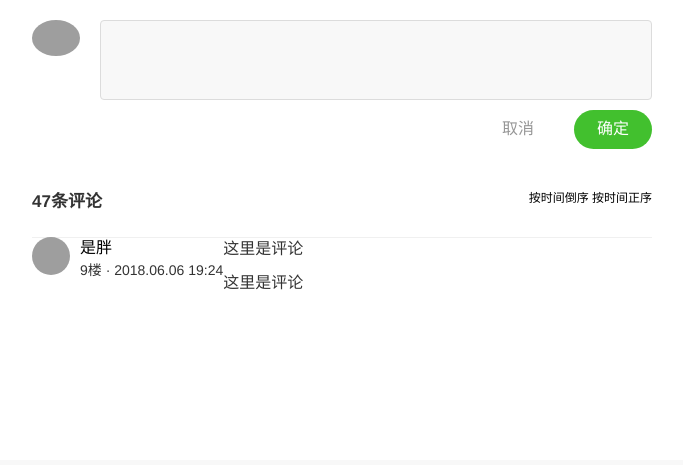
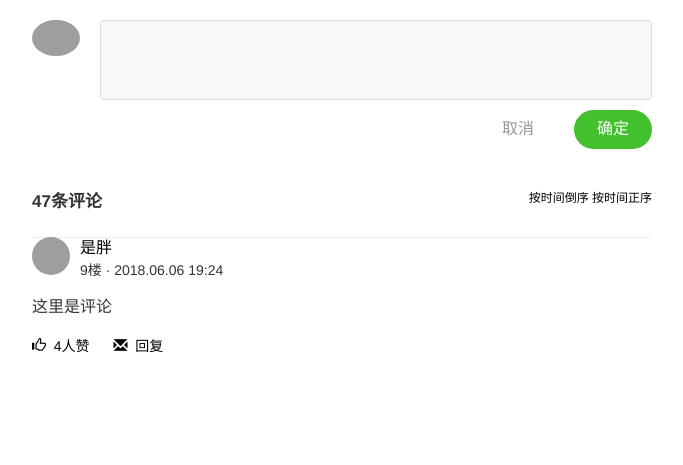
Before and after one commit to bnsuper/webapp, a Django app: template web/front/templates/front_article_detail.html in a window 1280 px wide. Shown: the part 652-1117 px from the top of the page, without its empty margins (418-1101 px from the left). Before the commit the page ends 942 px from the top, so only its background shows below. Run offline with Django 3.2, Linux system fonts and the light colour scheme; the template is opened without the code that fills it, so the values that code supplies are empty; some libraries are stand-ins or nearby versions; grey boxes are pictures that could not be loaded.

Commit message:
add comment page

```diff
--- a/web/front/static/css/front_article_detail.css
+++ b/web/front/static/css/front_article_detail.css
@@ -1,5 +1,3 @@
-
-
 .main-box{
 	margin-top:50px;
 
@@ -317,6 +315,7 @@ h1{
 	height: 38px;
 	float: left;
 	margin-right: 10px;
+	margin-bottom: 10px;
 }
 
 .comment-author-info{
@@ -336,11 +335,31 @@ h1{
 	margin-top: 0px;
 }
 
-.comment-wrap{
-	width: 100%
+.comment-wrap p{
+    line-height: 1.5;
+    font-size: 16px;
+
 }
 
 .comment-wrap{
-    line-height: 1.5;
-    font-size: 16px;
+	margin: 10px 0;
+    width: 100%;
 }
+
+.clear{
+	clear: both;
+}
+
+.tool-group{
+	width: 100%;
+	height: 30px;
+	/*background: grey;*/
+}
+
+.like-button a{
+	line-height: 35px;
+}
+
+.answer{
+	margin-left: 20px;
+}
--- a/web/front/templates/front_article_detail.html
+++ b/web/front/templates/front_article_detail.html
@@ -121,9 +121,16 @@
 											<span>9楼 · 2018.06.06 19:24</span>
 										</div>
 									</div>
+									<div class="clear"></div>
 									<div class="comment-wrap">
 										<p>这里是评论</p>
-										<p>这里是评论</p>
+										<div class="tool-group">
+											<div class="like-button">
+												<a href=""><span class="glyphicon glyphicon-thumbs-up"></span>&nbsp&nbsp4人赞</a>
+												<a href="" class="answer"><span class="glyphicon glyphicon-envelope
+"></span>&nbsp&nbsp回复</a>
+											</div>
+										</div>
 									</div>
 								</div>
 							</div>
```
